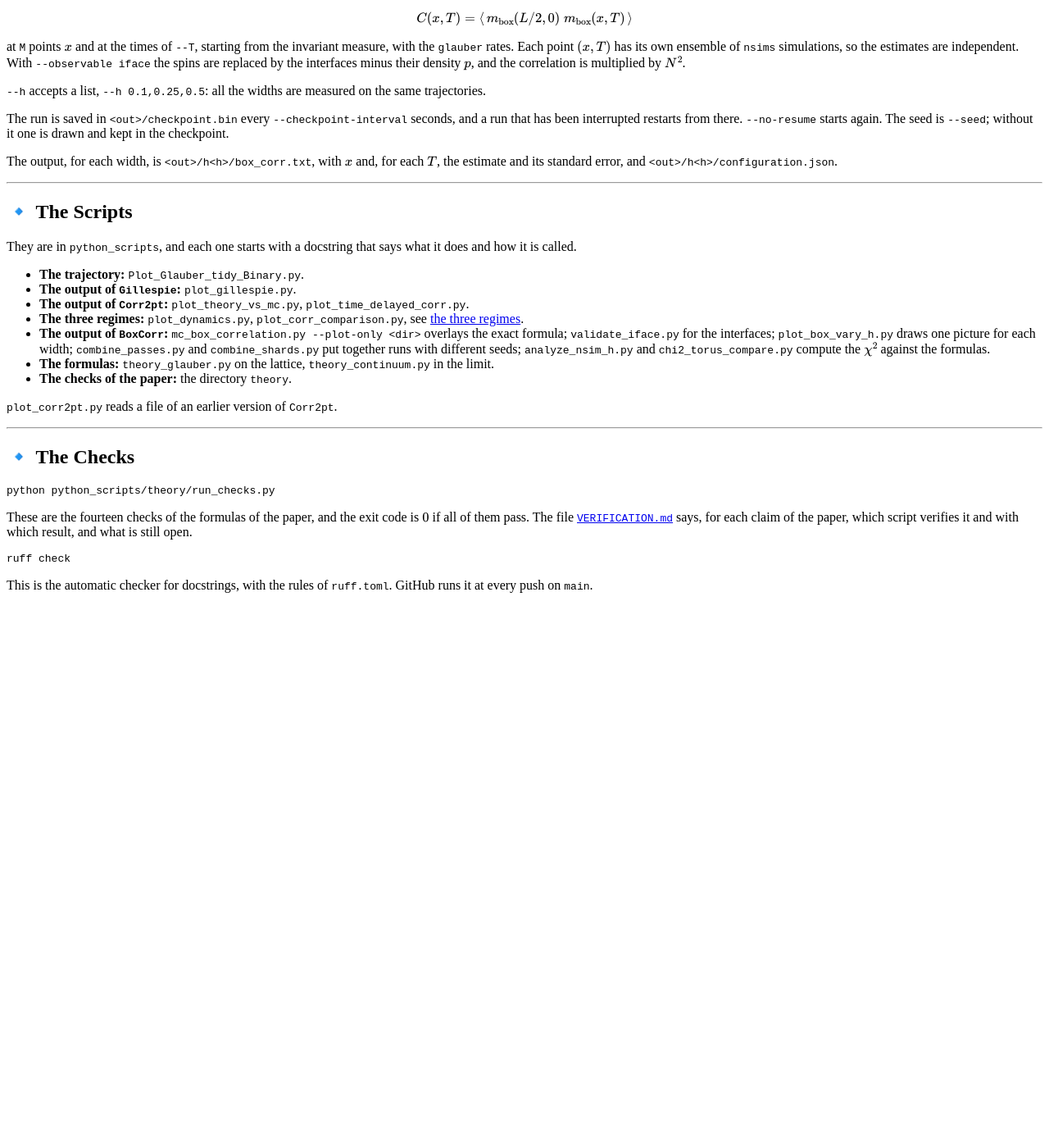
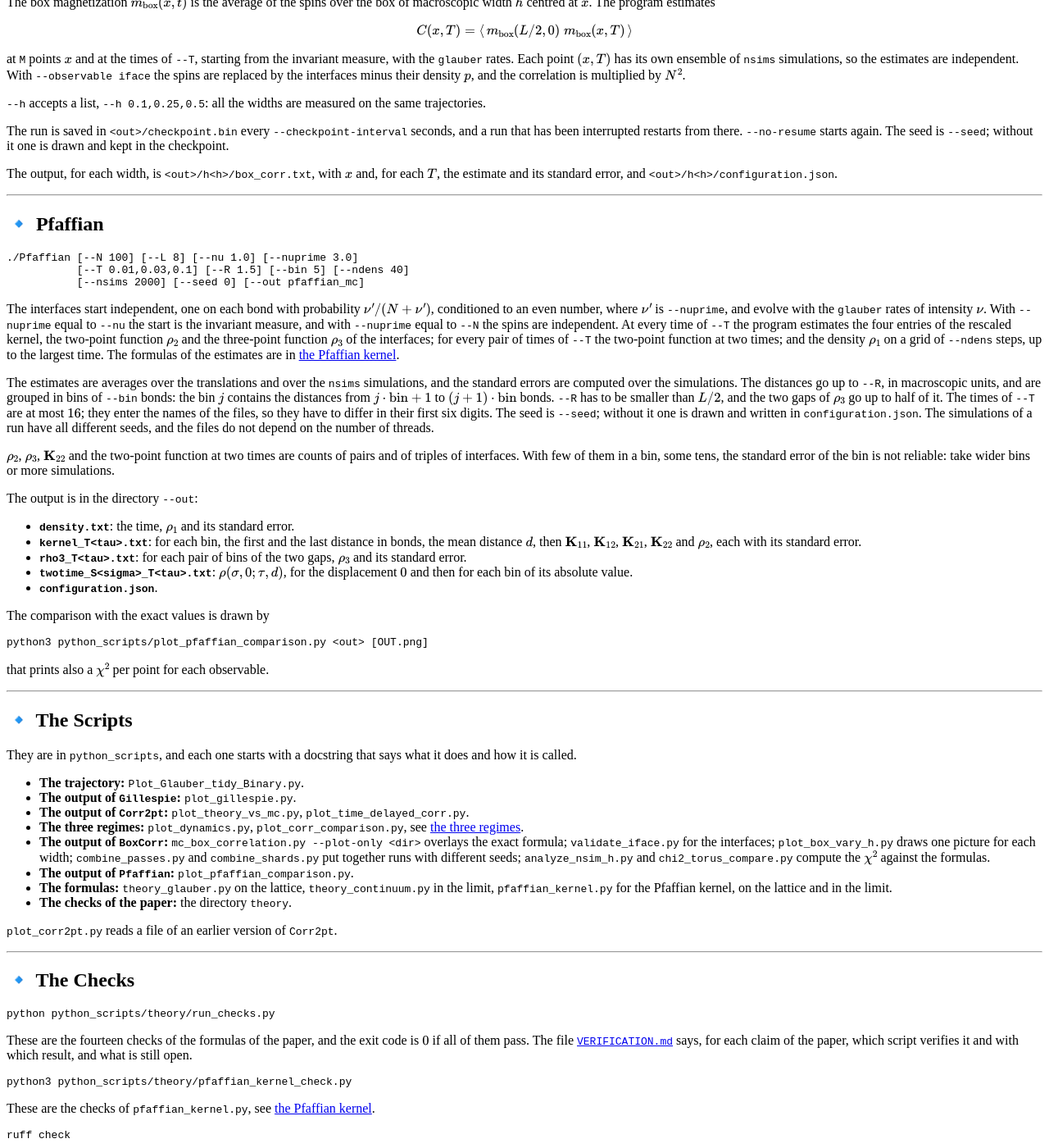
Before and after one commit to alessandrogubbiotti/Glauber, a Jekyll site: the page built from docs/programs.md, in a window 1280 px wide and 1400 px high, scrolled down 1994 px. Shown: the whole window at 82% size. Built offline with Jekyll 4.4.1, drawn with Linux system fonts in a browser that asks for light colours; before the commit the page ends 2733 px from its top, so only the background shows below that; some of the changed text lies outside the part shown.

Commit message:
Pages: the Pfaffian kernel and its comparison with the simulation
A new page, pfaffian.html: the correlation functions as Pfaffians, the kernel
on the lattice and in the limit, at one and at two times, the calculator, the
exact values on the lattice against the limit for increasing N, and the
comparison with the simulation, with its picture. The program Pfaffian and the
scripts are in the programs page, in the index and in the ReadMe. The page of
the engine said "the three programs".

````diff
--- a/docs/programs.md
+++ b/docs/programs.md
@@ -7,7 +7,7 @@ title: The Programs
 
 # The Programs
 
-There are three programs, built on [the Gillespie engine](engine.html): `Gillespie` for the trajectories and the statistics of an ensemble, `Corr2pt` for the correlations in time on the lattice, `BoxCorr` for the correlations of the box averages. The Python scripts draw the outputs and compare them with the exact formulas.
+There are four programs, built on [the Gillespie engine](engine.html): `Gillespie` for the trajectories and the statistics of an ensemble, `Corr2pt` for the correlations in time on the lattice, `BoxCorr` for the correlations of the box averages, `Pfaffian` for the kernel and the correlation functions of the interfaces. The Python scripts draw the outputs and compare them with the exact formulas.
 
 ---
 
@@ -19,6 +19,7 @@ The programs need a C compiler and the **GSL**. The scripts need Python with the
 bash compile_gillespie.sh      # ./Gillespie
 bash compile_corr2pt.sh        # ./Corr2pt
 bash compile_box_corr.sh       # ./BoxCorr
+bash compile_pfaffian.sh       # ./Pfaffian
 ```
 
 The compile scripts look for the GSL in `/usr/include` and `/usr/lib64`. Another place is given with `GSL_INC` and `GSL_LIB`:
@@ -59,7 +60,7 @@ A line is `key=value`, and a line that starts with `#` is a comment. The keys th
   6. The invariant measure: an interface on each bond independently with probability `init_param`, conditioned to an even number of interfaces. Put `init_param` equal to $\nu/(N+\nu)$.
 - **`init_param`**: the parameter of the initial configuration.
 
-`Gillespie` reads all the keys. `Corr2pt` reads `N`, `L`, `nu` and the rates. `BoxCorr` does not read the file: its parameters are on the command line.
+`Gillespie` reads all the keys. `Corr2pt` reads `N`, `L`, `nu` and the rates. `BoxCorr` and `Pfaffian` do not read the file: their parameters are on the command line.
 
 ---
 
@@ -140,6 +141,38 @@ The output, for each width, is `<out>/h<h>/box_corr.txt`, with $x$ and, for each
 
 ---
 
+## 🔹 Pfaffian
+
+```bash
+./Pfaffian [--N 100] [--L 8] [--nu 1.0] [--nuprime 3.0]
+           [--T 0.01,0.03,0.1] [--R 1.5] [--bin 5] [--ndens 40]
+           [--nsims 2000] [--seed 0] [--out pfaffian_mc]
+```
+
+The interfaces start independent, one on each bond with probability $$\nu'/(N+\nu')$$, conditioned to an even number, where $$\nu'$$ is `--nuprime`, and evolve with the `glauber` rates of intensity $\nu$. With `--nuprime` equal to `--nu` the start is the invariant measure, and with `--nuprime` equal to `--N` the spins are independent. At every time of `--T` the program estimates the four entries of the rescaled kernel, the two-point function $\rho_2$ and the three-point function $\rho_3$ of the interfaces; for every pair of times of `--T` the two-point function at two times; and the density $\rho_1$ on a grid of `--ndens` steps, up to the largest time. The formulas of the estimates are in [the Pfaffian kernel](pfaffian.html).
+
+The estimates are averages over the translations and over the `nsims` simulations, and the standard errors are computed over the simulations. The distances go up to `--R`, in macroscopic units, and are grouped in bins of `--bin` bonds: the bin $j$ contains the distances from $j\cdot\text{bin}+1$ to $(j+1)\cdot\text{bin}$ bonds. `--R` has to be smaller than $L/2$, and the two gaps of $\rho_3$ go up to half of it. The times of `--T` are at most $16$; they enter the names of the files, so they have to differ in their first six digits. The seed is `--seed`; without it one is drawn and written in `configuration.json`. The simulations of a run have all different seeds, and the files do not depend on the number of threads.
+
+$\rho_2$, $\rho_3$, $\mathbf K_{22}$ and the two-point function at two times are counts of pairs and of triples of interfaces. With few of them in a bin, some tens, the standard error of the bin is not reliable: take wider bins or more simulations.
+
+The output is in the directory `--out`:
+
+- **`density.txt`**: the time, $\rho_1$ and its standard error.
+- **`kernel_T<tau>.txt`**: for each bin, the first and the last distance in bonds, the mean distance $d$, then $\mathbf K_{11}$, $\mathbf K_{12}$, $\mathbf K_{21}$, $\mathbf K_{22}$ and $\rho_2$, each with its standard error.
+- **`rho3_T<tau>.txt`**: for each pair of bins of the two gaps, $\rho_3$ and its standard error.
+- **`twotime_S<sigma>_T<tau>.txt`**: $\rho(\sigma,0;\tau,d)$, for the displacement $0$ and then for each bin of its absolute value.
+- **`configuration.json`**.
+
+The comparison with the exact values is drawn by
+
+```bash
+python3 python_scripts/plot_pfaffian_comparison.py <out> [OUT.png]
+```
+
+that prints also a $\chi^2$ per point for each observable.
+
+---
+
 ## 🔹 The Scripts
 
 They are in `python_scripts`, and each one starts with a docstring that says what it does and how it is called.
@@ -149,7 +182,8 @@ They are in `python_scripts`, and each one starts with a docstring that says wha
 - **The output of `Corr2pt`:** `plot_theory_vs_mc.py`, `plot_time_delayed_corr.py`.
 - **The three regimes:** `plot_dynamics.py`, `plot_corr_comparison.py`, see [the three regimes](regimes.html).
 - **The output of `BoxCorr`:** `mc_box_correlation.py --plot-only <dir>` overlays the exact formula; `validate_iface.py` for the interfaces; `plot_box_vary_h.py` draws one picture for each width; `combine_passes.py` and `combine_shards.py` put together runs with different seeds; `analyze_nsim_h.py` and `chi2_torus_compare.py` compute the $\chi^2$ against the formulas.
-- **The formulas:** `theory_glauber.py` on the lattice, `theory_continuum.py` in the limit.
+- **The output of `Pfaffian`:** `plot_pfaffian_comparison.py`.
+- **The formulas:** `theory_glauber.py` on the lattice, `theory_continuum.py` in the limit, `pfaffian_kernel.py` for the Pfaffian kernel, on the lattice and in the limit.
 - **The checks of the paper:** the directory `theory`.
 
 `plot_corr2pt.py` reads a file of an earlier version of `Corr2pt`.
@@ -165,6 +199,12 @@ python python_scripts/theory/run_checks.py
 These are the fourteen checks of the formulas of the paper, and the exit code is $0$ if all of them pass. The file [`VERIFICATION.md`](https://github.com/alessandrogubbiotti/Glauber/blob/main/VERIFICATION.md) says, for each claim of the paper, which script verifies it and with which result, and what is still open.
 
 ```bash
+python3 python_scripts/theory/pfaffian_kernel_check.py
+```
+
+These are the checks of `pfaffian_kernel.py`, see [the Pfaffian kernel](pfaffian.html).
+
+```bash
 ruff check
 ```
 
````
Also changed, not shown: docs/engine.md (+1 -1 lines), docs/index.md (+2 -1 lines), docs/pfaffian.md (added, +220 -0 lines), README.md, docs/images/pfaffian_comparison.png (added).
